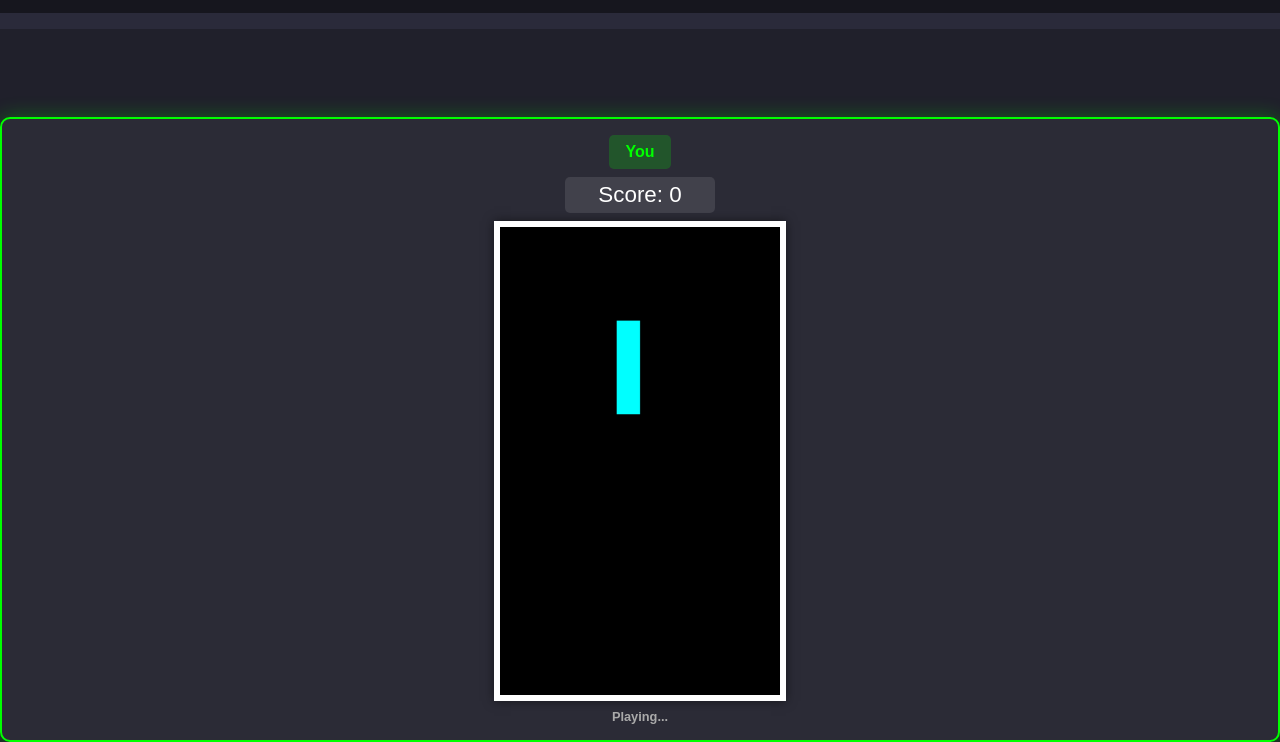
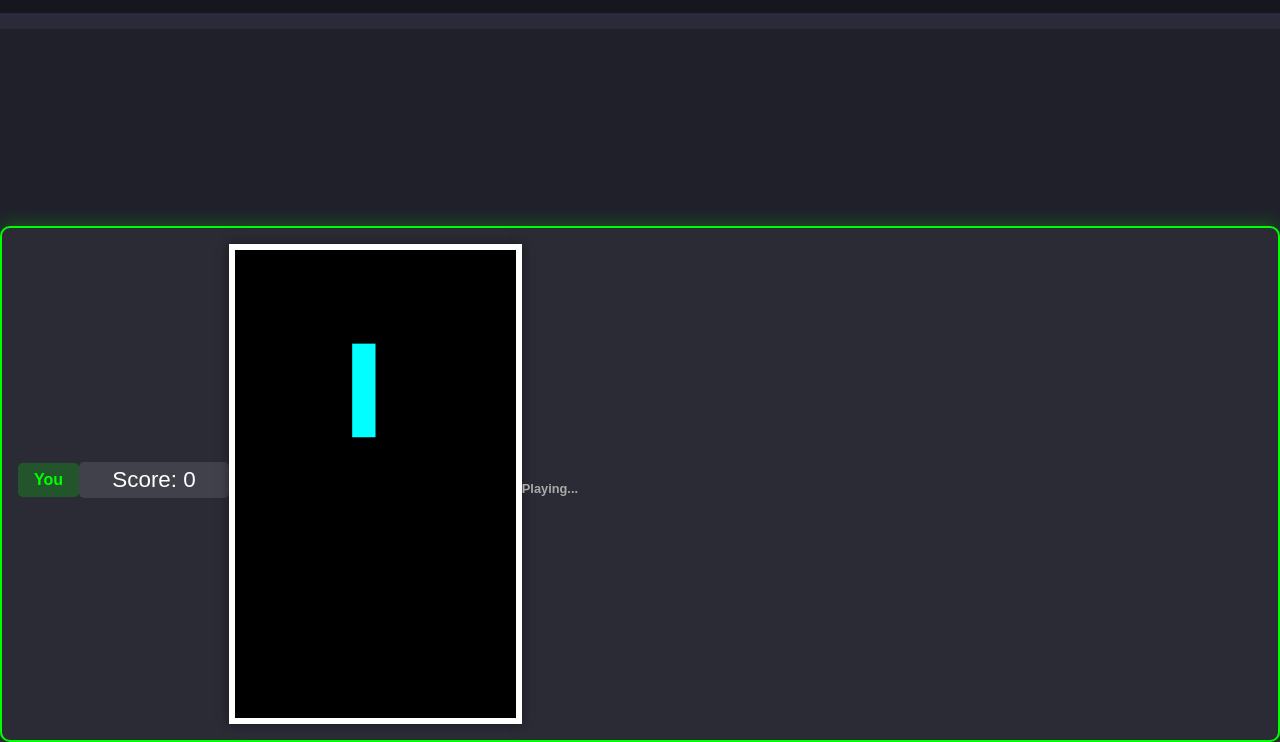
Before and after one commit to ph4nt0m-571/tetris, a website: page public/index.html in a window 1280 px wide. Shown: the part 58-800 px from the top of the page. Drawn offline with Linux system fonts and the light colour scheme; sample sign-in values are in the browser's storage.

Commit message:
COMMIT
COMMIT

```diff
--- a/public/index.html
+++ b/public/index.html
@@ -44,7 +44,7 @@
 
         .player {
             display: flex;
-            flex-direction: column;
+            flex-direction: row;
             align-items: center;
             border: 2px solid transparent;
             padding: 1rem;
@@ -94,7 +94,6 @@
             border: solid .2em #fff;
             height: 60vh;
             box-shadow: 0 0 10px rgba(0, 0, 0, 0.5);
-            flex: row;
         }
 
         #session-info {
```
Also changed, not shown: file.txt (added).
